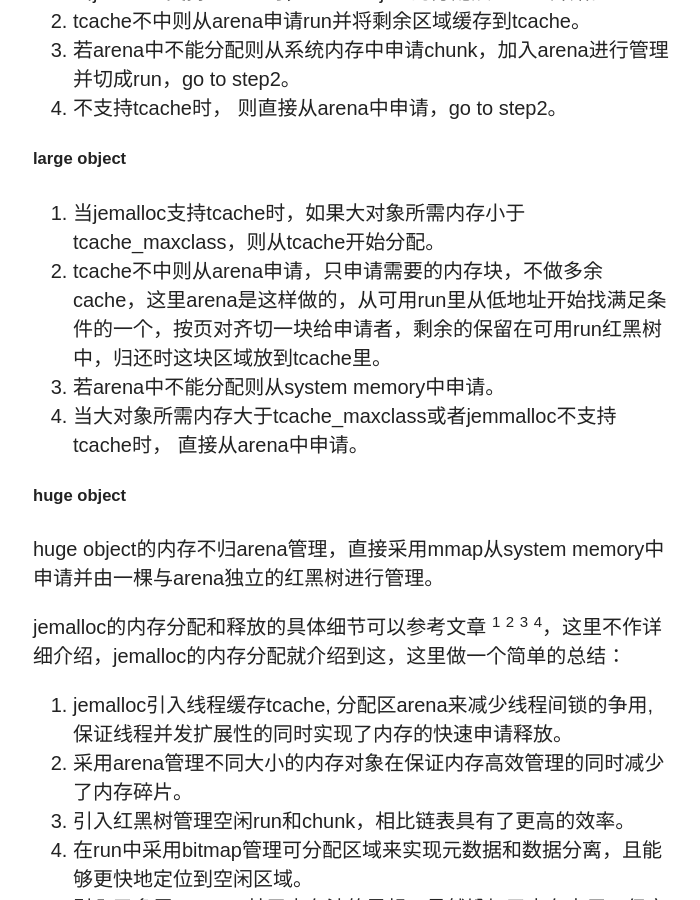
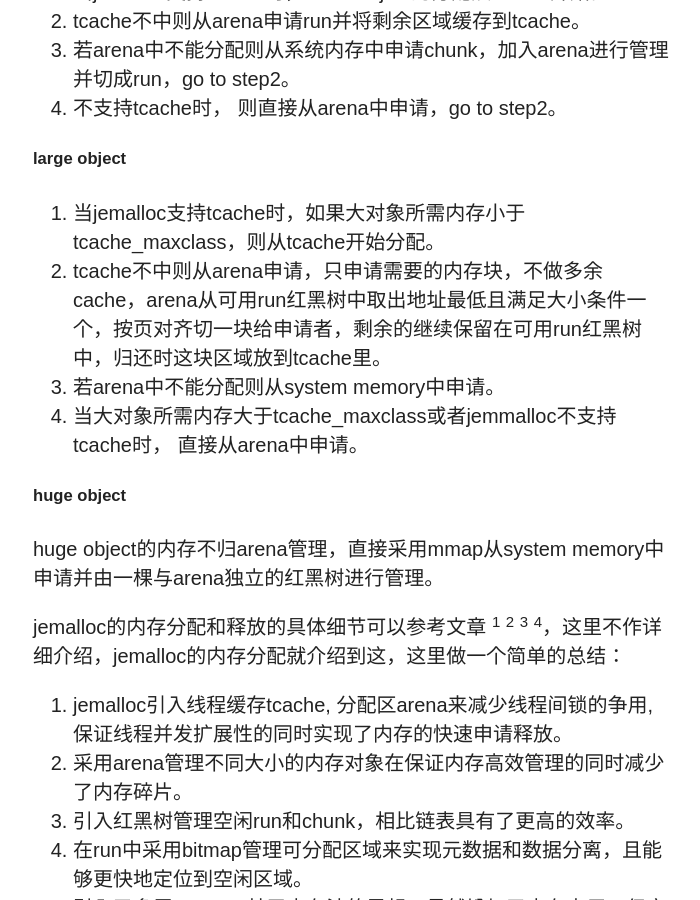
Before and after one commit to wuyu201321060203/wuyu201321060203.github.io, a Jekyll site: the page built from _posts/2015-05-03-jemalloc.md, in a window 1280 px wide and 900 px high, scrolled down 8345 px. Shown: the whole window, without its empty margins (317-1017 px from the left). Built offline with Jekyll 4.4.1, drawn with Linux system fonts in a browser that asks for light colours; nearby versions of some CDN libraries; some web fonts are replaced; comment, search, counter and statistics services are not loaded.

Commit message:
first post of jemalloc

```diff
--- a/_posts/2015-05-03-jemalloc.md
+++ b/_posts/2015-05-03-jemalloc.md
@@ -101,7 +101,7 @@ Arena-Bin-Run-Chunk的一个简单关系图如下：
 #####large object
 
 1. 当jemalloc支持tcache时，如果大对象所需内存小于tcache_maxclass，则从tcache开始分配。
-2.  tcache不中则从arena申请，只申请需要的内存块，不做多余cache，这里arena是这样做的，从可用run里从低地址开始找满足条件的一个，按页对齐切一块给申请者，剩余的保留在可用run红黑树中，归还时这块区域放到tcache里。
+2.  tcache不中则从arena申请，只申请需要的内存块，不做多余cache，arena从可用run红黑树中取出地址最低且满足大小条件一个，按页对齐切一块给申请者，剩余的继续保留在可用run红黑树中，归还时这块区域放到tcache里。
 3.  若arena中不能分配则从system memory中申请。
 4.  当大对象所需内存大于tcache_maxclass或者jemmalloc不支持tcache时， 直接从arena中申请。
 
```
